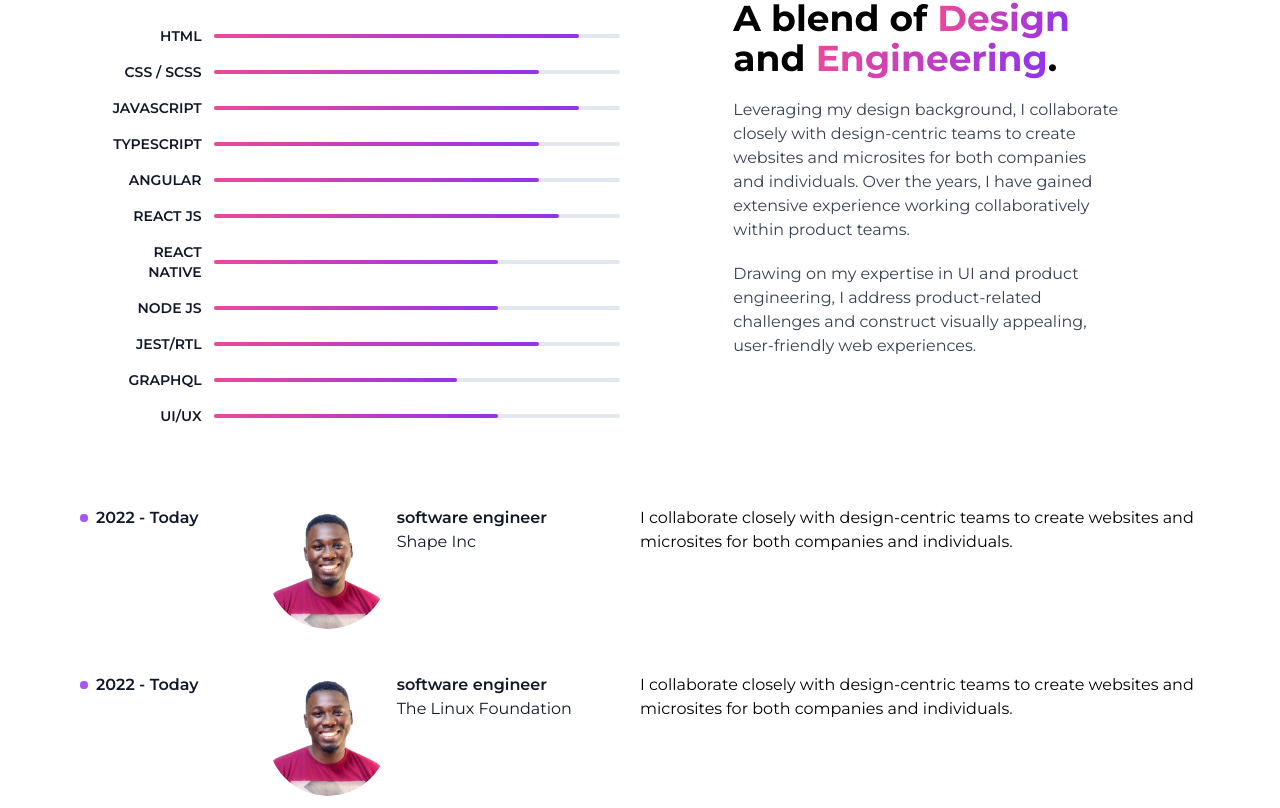
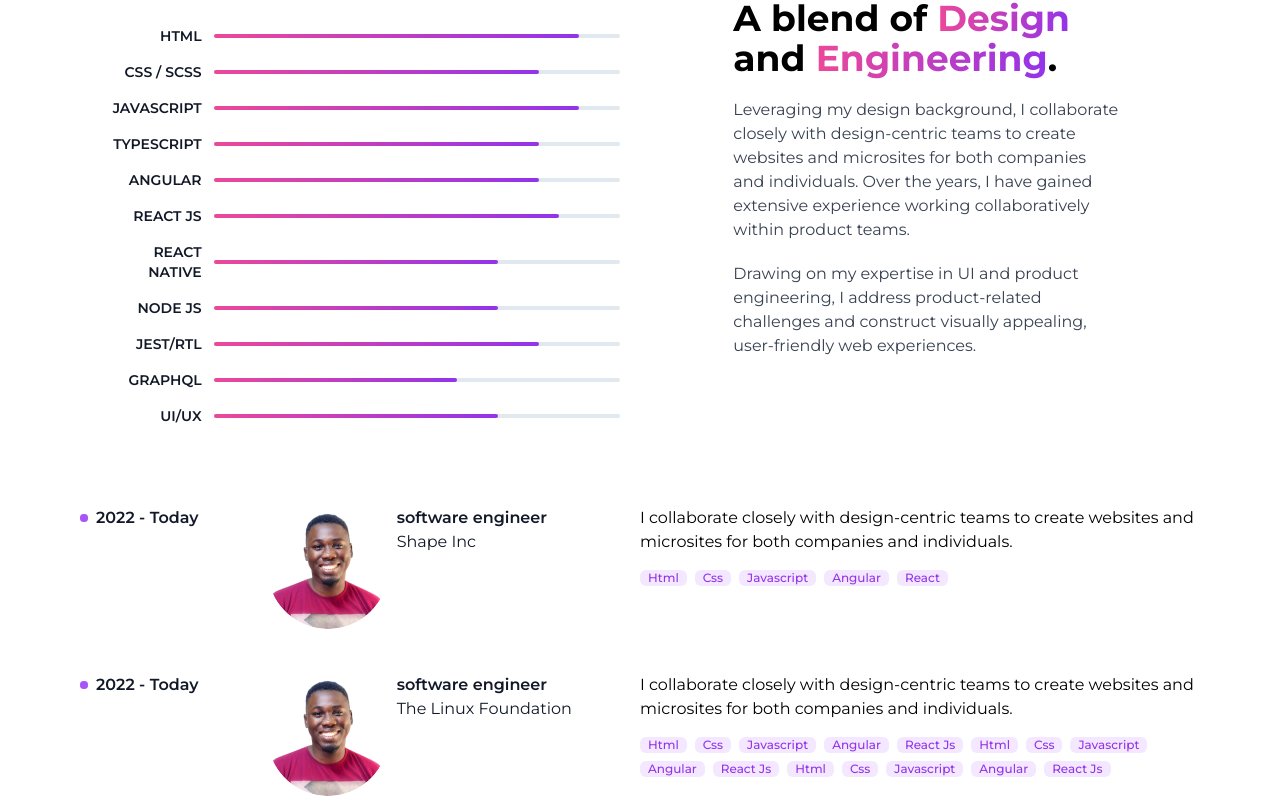
Before and after one commit to Aagbator/my-website, a Next.js app: page / in a window 1280 px wide. Shown: the part 1331-2139 px from the top of the page. Built offline with nearby package versions, Linux system fonts and the light colour scheme.

Commit message:
added skills to experience

```diff
--- a/src/app/components/experience.tsx
+++ b/src/app/components/experience.tsx
@@ -8,6 +8,7 @@ interface IExperience {
   companyLogoPath: string;
   role: string;
   description: string;
+  skills: string[];
 }
 
 const experience: IExperience[] = [
@@ -18,6 +19,7 @@ const experience: IExperience[] = [
     role: "software engineer",
     description:
       "I collaborate closely with design-centric teams to create websites and microsites for both companies and individuals.",
+    skills: ["Html", "css", "Javascript", "Angular", "react"],
   },
   {
     date: "2022 - 2023",
@@ -26,6 +28,23 @@ const experience: IExperience[] = [
     role: "software engineer",
     description:
       "I collaborate closely with design-centric teams to create websites and microsites for both companies and individuals.",
+    skills: [
+      "Html",
+      "css",
+      "Javascript",
+      "Angular",
+      "react js",
+      "Html",
+      "css",
+      "Javascript",
+      "Angular",
+      "react js",
+      "Html",
+      "css",
+      "Javascript",
+      "Angular",
+      "react js",
+    ],
   },
 ];
 
@@ -33,7 +52,7 @@ export const Experience = () => {
   return (
     <section className="px-5 sm:px-10 mt-5">
       {experience.map(
-        ({ date, company, companyLogoPath, role, description }, i) => (
+        ({ date, company, companyLogoPath, role, description, skills }, i) => (
           <section
             key={i}
             className="flex flex-col sm:flex-row justify-between align-top items-start w-full sm:py-3 pb-5 sm:px-10"
@@ -71,6 +90,16 @@ export const Experience = () => {
             </div>
             <div className="flex flex-col mt-2 sm:mt-5 sm:w-6/12 w-full">
               <p className="text-black pl-[70px] sm:pl-0">{description}</p>
+              <div className="flex flex-wrap mt-2 pl-[70px] sm:pl-0">
+                {skills.map((skill, i) => (
+                  <span
+                    key={i}
+                    className="bg-purple-100 font-medium text-purple-600 px-2 mr-2 mt-2 text-xs rounded-md capitalize"
+                  >
+                    {skill}
+                  </span>
+                ))}
+              </div>
             </div>
           </section>
         )
```
